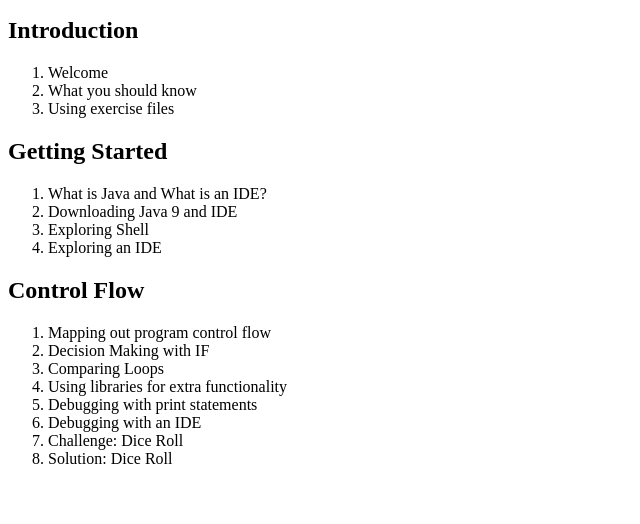
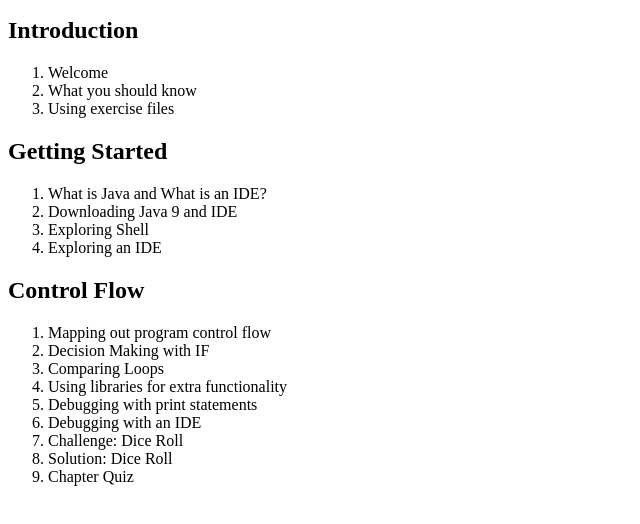
Before and after one commit to Tanushree227/Object_Oriented_Concepts, a plain HTML site: page Website/index.html in a window 1280 px wide. Shown: the part 96-620 px from the top of the page, without its empty margins (0-640 px from the left). Drawn offline with Linux system fonts and the light colour scheme.

Commit message:
Chapter Quiz

```diff
--- a/Website/index.html
+++ b/Website/index.html
@@ -38,6 +38,7 @@
             <li>Debugging with an IDE</li>
             <li>Challenge: Dice Roll</li>
             <li>Solution: Dice Roll</li>
+            <li>Chapter Quiz</li>
         </ol>
     </div>
 </body>
```
